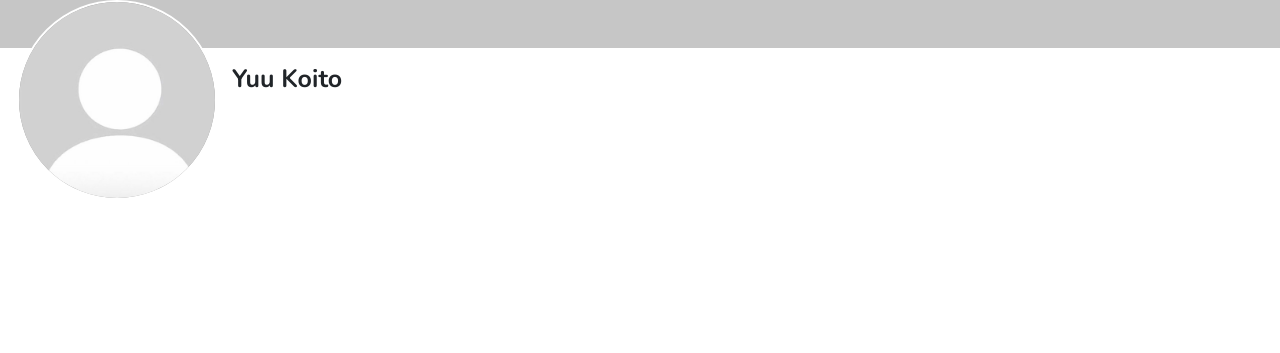
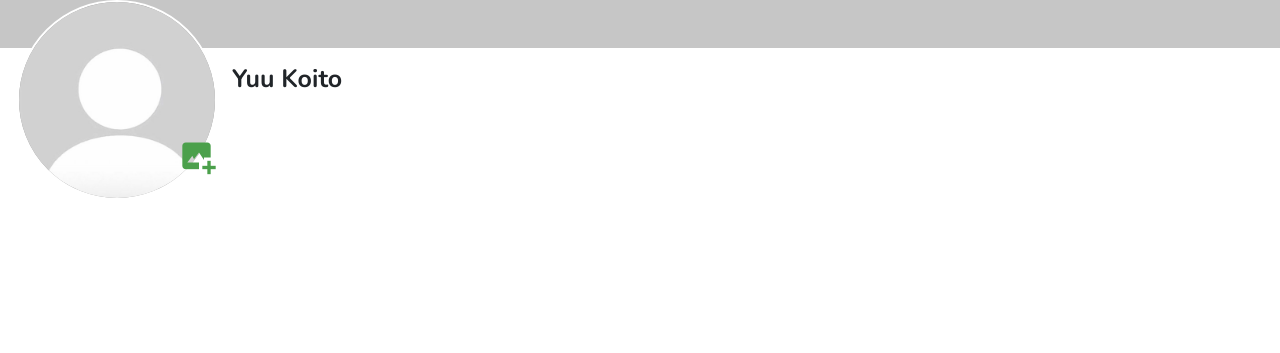
Before and after one commit to PengWin553/social-media-ver1, a PHP site: page /php/profile-page.php in a window 1280 px wide. Shown: the part 585-938 px from the top of the page. Run offline with PHP 8.4, Linux system fonts and the light colour scheme; a user stored in the database is signed in; data comes from the database, SQL or seed files in the repository.

Commit message:
Added a bit

```diff
--- a/css/profile-page.css
+++ b/css/profile-page.css
@@ -298,6 +298,7 @@ input{
 
 body{
     width: 100vw;
+    background: #F0F2F5;
 }
 
 /* .resultcontainer {
@@ -917,3 +918,20 @@ p.comment-username{
     width: fit-content;
     height: fit-content;
 }
+
+.bxs-image-add{
+    font-size: 40px;
+    color: rgb(75, 160, 75);
+    margin-left: 4em;
+    margin-top: -1.5em;
+    position: absolute;
+    cursor: pointer;
+}
+
+.bxs-image-add:hover{
+    color: rgb(4, 107, 4);
+}
+
+.add-profile-pic{
+    background: white;
+}
--- a/php/news-feed.php
+++ b/php/news-feed.php
@@ -35,6 +35,8 @@ $user_id =  $_SESSION["user_id"];
                 <div class="small-profile-container">
                     <img src="../default_images/default facebook photo.jpg" alt="post profile picture" class="small-profile go-to-profile" id="goToProfile">
                 </div>
+
+
 
                 <p class="user-name-display"> <?php echo $first_name . ' ' . $last_name ?> </p>
             </div>
--- a/php/profile-page.php
+++ b/php/profile-page.php
@@ -32,12 +32,20 @@ $user_id =  $_SESSION["user_id"];
         <div class="main-profile-display-container">
             <div class="display-picture-container">
                 <span></span>
+
+
             </div>
+
+
 
             <div class="left-side-sub-info-container">
                 <div class="profile-picture-container">
                     <!-- put your picture inside here -->
                     <img src="../default_images/default facebook photo.jpg" alt="profile picture" class="big-profile">
+
+                    <div class="add-profile-pic">
+                        <i class='bx bxs-image-add'></i>
+                    </div>
                 </div>
                 <p class="user-name"> <?php echo $first_name . ' ' . $last_name ?> </p>
 
@@ -46,8 +54,6 @@ $user_id =  $_SESSION["user_id"];
 
         <div class="main-container">
             <!-- ADD POST BUTTON -->
-            <!-- <button type="button" data-bs-toggle="modal" data-bs-target="#createPostModal" id="btn-create-post">Create a post</button> -->
-
             <div class="btn-create-post-container">
                 <div class="main-div">
                     <div class="small-profile-container">
```
